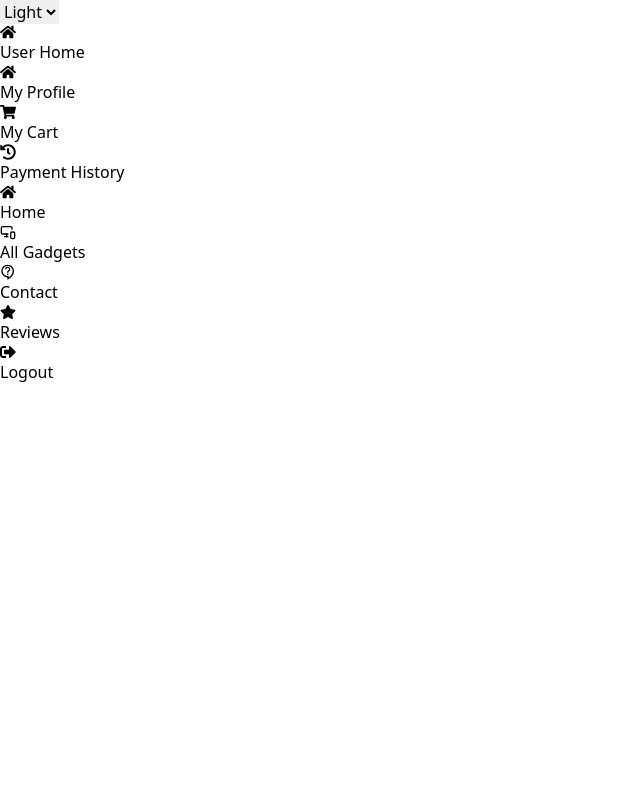
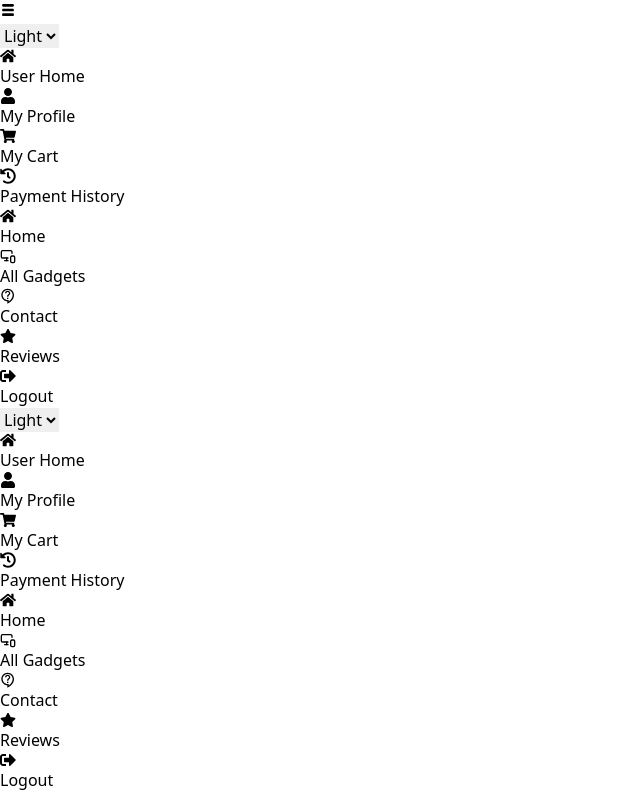
Before and after one commit to hasanredoy/E-commerce-Website-Client-Server-sides, a React (Vite) app in the folder client-side/basic--setup/: page /dashboard in a window 1280 px wide. Shown: the whole page, without its empty margins (0-640 px from the left). Built offline with nearby package versions, Linux system fonts and the light colour scheme; no server answers.

Commit message:
added user profile and user home

```diff
--- a/client-side/basic--setup/src/Layout/Dashboard.jsx
+++ b/client-side/basic--setup/src/Layout/Dashboard.jsx
@@ -1,9 +1,9 @@
-import { FaHistory, FaHome, FaMoon, FaShoppingCart, FaSignOutAlt, FaStar } from "react-icons/fa";
+import {FaHistory, FaHome, FaMoon, FaShoppingCart, FaSignOutAlt, FaStar, FaUser } from "react-icons/fa";
 import { NavLink, Outlet } from "react-router-dom";
 import './dashboard.css'
 import useCart from "../useCart/useCart";
 import { MdOutlineContactSupport } from "react-icons/md";
-
+import { TiThMenu } from "react-icons/ti";
 import { LuMonitorSmartphone } from "react-icons/lu";
 import useAuth from "../hooks/useAuth";
 import Swal from "sweetalert2";
@@ -13,6 +13,7 @@ import { IoSunnySharp } from "react-icons/io5";
 const Dashboard = () => {
   const {logOut}=useAuth()
   const [userCart,]=useCart()
+  const [menu , setMenu]=useState(false)
   const handleLogOut=()=>{
     Swal.fire({
       title: "Are you sure?",
@@ -60,7 +61,8 @@ const Dashboard = () => {
     <div className=" flex gap-10 container mx-auto">
 
       {/* sidebar */}
-      <div className=" w-[20%] min-h-screen  px-5 pt-4  bg-[#039396] ">
+       <button onClick={()=>setMenu(!menu)} className={`${theme==='light'?'text-black':'text-white'} z-50 lg:hidden text-2xl  absolute`}><TiThMenu></TiThMenu></button>
+      <div className={` ${menu?"block":'hidden'} absolute z-40 w-[50%] min-h-screen  px-5 pt-4  bg-[#039396] `}>
        <div className=" h-full flex max-h-screen flex-col justify-evenly">
        <div className=" flex-1">
 
@@ -89,7 +91,54 @@ const Dashboard = () => {
             </div>
           {/* user links */}
           <NavLink to={'/dashboard/userHome'} className={'flex items-center font-bold gap-2 text-white'}><FaHome></FaHome >User Home</NavLink>
-          <NavLink to={'/dashboard/userProfile'} className={'flex items-center font-bold gap-2 text-white my-3'}><FaHome></FaHome > My Profile</NavLink>
+          <NavLink to={'/dashboard/userProfile'} className={'flex items-center font-bold gap-2 text-white my-3'}><FaUser></FaUser > My Profile</NavLink>
+          <NavLink to={'/dashboard/myCart'} className={'flex items-center font-bold gap-2 my-3 text-white'}><FaShoppingCart></FaShoppingCart >My Cart <span>{userCart?.length}</span></NavLink>
+          <NavLink to={'/dashboard/paymentHistory'} className={'flex items-center font-bold gap-2 my-3 text-white'}> <FaHistory></FaHistory>Payment History</NavLink>
+
+        </div>
+        {/* static links  */}
+        <div className="divider"></div>
+        <div>
+
+
+          <NavLink to={'/'} className={'flex items-center font-bold gap-2 text-white'}><FaHome></FaHome > Home</NavLink>
+          <NavLink to={'/allGadgets'} className={'flex items-center font-bold gap-2 text-white my-3'}><LuMonitorSmartphone></LuMonitorSmartphone>All Gadgets</NavLink>
+          <NavLink to={'/contact'} className={'flex items-center font-bold gap-2 my-3 text-white'}><MdOutlineContactSupport></MdOutlineContactSupport >Contact</NavLink>
+          <NavLink to={'/reviews'} className={'flex items-center font-bold gap-2 my-3 text-white'}> <FaStar></FaStar>Reviews</NavLink>
+          <h3 onClick={handleLogOut}  className={' cursor-pointer flex items-center font-bold gap-2 my-3 text-white'}> <FaSignOutAlt></FaSignOutAlt>Logout</h3>
+        </div>
+       </div>
+      </div>
+      <div className={` hidden lg:block w-[20%] min-h-screen  px-5 pt-4  bg-[#039396] `}>
+       <div className=" h-full flex max-h-screen flex-col justify-evenly">
+       <div className=" flex-1">
+
+       <div
+              className={` text-white flex gap-2  items-center   p-2 border-b-2 border-[#15f7ce] mb-3 `}
+            >
+              <span className="  text-base lg:text-xl ">
+                {theme === "light" && (
+                  <IoSunnySharp className=""></IoSunnySharp>
+                )}
+                {theme === "dark" && <FaMoon></FaMoon>}
+              </span>
+              <select
+                className=" bg-[#039396] text-white font-bold outline-none border-0"
+                defaultValue={
+                  localStorage.getItem("theme")
+                    ? localStorage.getItem("theme")
+                    : "Theme"
+                }
+                onChange={handleTheme}
+                name="themeController"
+              >
+                <option value="light"> Light </option>
+                <option value="dark">Dark </option>
+              </select>
+            </div>
+          {/* user links */}
+          <NavLink to={'/dashboard/userHome'} className={'flex items-center font-bold gap-2 text-white'}><FaHome></FaHome >User Home</NavLink>
+          <NavLink to={'/dashboard/userProfile'} className={'flex items-center font-bold gap-2 text-white my-3'}><FaUser></FaUser > My Profile</NavLink>
           <NavLink to={'/dashboard/myCart'} className={'flex items-center font-bold gap-2 my-3 text-white'}><FaShoppingCart></FaShoppingCart >My Cart <span>{userCart?.length}</span></NavLink>
           <NavLink to={'/dashboard/paymentHistory'} className={'flex items-center font-bold gap-2 my-3 text-white'}> <FaHistory></FaHistory>Payment History</NavLink>
 
@@ -106,7 +155,7 @@ const Dashboard = () => {
         </div>
        </div>
       </div>
-      <div className=" w-[70%] ">
+      <div className=" w-full lg:w-[70%] ">
         <Outlet></Outlet>
       </div>
     </div>
--- a/client-side/basic--setup/src/components/nav/Navbar.jsx
+++ b/client-side/basic--setup/src/components/nav/Navbar.jsx
@@ -176,7 +176,7 @@ const Navbar = () => {
                 className="dropdown-content z-[50] menu p-2 shadow  rounded-box bg-slate-200 text-black py-5 space-y-4 -left-28 w-36"
               >
                 <Link
-                  to={'/dashboard'}
+                  to={'/dashboard/userHome'}
                   className="flex w-32 rounded-md border-b-4 border-l-4 p-2 border border-[#01a587] gap-2 justify-center items-center "
                 >
                   <MdDashboardCustomize className=" text-xl"></MdDashboardCustomize>
--- /dev/null
+++ b/client-side/basic--setup/src/pages/Dashboard/User/MyProfile/MyProfile.jsx
@@ -0,0 +1,67 @@
+import { FaEdit } from "react-icons/fa";
+import useAuth from "../../../../hooks/useAuth";
+import useFetch from "../../../../hooks/useFetch";
+import useFetchCommon from "../../../../hooks/useFetchCommon";
+import axios from "axios";
+const api_key= import.meta.env.VITE_IMAGE_HOSTING_API_KEY
+const api_url = `https://api.imgbb.com/1/upload?key=${api_key}`
+const MyProfile = () => {
+  const axiosCommon = useFetchCommon()
+  const {user}=useAuth()
+  const handleUpdateUserProfile= async(e)=>{
+    e.preventDefault()
+    const image = e.target.image.files[0]
+    const name = e.target.name.value
+    const email = e.target.email.value
+    const imageUrl = {image :image}
+    const uploadImage = await axios.post(api_url , image,{
+      headers:{
+        "content-type":"multipart/form-data"
+      }
+    })
+    console.log(uploadImage);
+
+  }
+  return (
+    <div>
+       <div className="  flex flex-col items-center my-10 justify-center">
+        <img className=" w-[300px] h-[300px] rounded-full border border-sky-600" src={user?.photoURL} alt="" />
+        <form onSubmit={handleUpdateUserProfile} className=" w-full flex gap-10 flex-col justify-center ">
+          <div className=" ">
+          <h1 className=" text-xl pb-3 font-bold">Change Profile Photo? </h1>
+            <input  className="   w-[97px] "  type="file" name="image" />
+          </div>
+
+            <div className="form-control">
+              <label className="label">
+                <span className=" text-2xl ">Name</span>
+              </label>
+              <input
+                type="text"
+               defaultValue={user?.displayName}
+                className="input input-bordered text-black bg-white  focus:outline-sky-200"
+                required
+                name="name"
+              />
+            </div>
+            <div className="form-control">
+              <label className="label">
+                <span className=" text-2xl ">Email </span>
+              </label>
+              <input
+                type="email"
+                defaultValue={user?.email}
+                className="input input-bordered text-black bg-white focus:outline-sky-200"
+                required
+                name="email"
+              />
+
+            </div>
+          <button className=" btn bg-[#04d9bd]">Update</button>
+          </form>
+       </div>
+    </div>
+  );
+};
+
+export default MyProfile;
--- /dev/null
+++ b/client-side/basic--setup/src/pages/Dashboard/User/UserHome/UserHome.jsx
@@ -0,0 +1,47 @@
+import { FaShoppingCart, FaStar } from "react-icons/fa";
+import useAuth from "../../../../hooks/useAuth";
+import { MdElectricRickshaw } from "react-icons/md";
+import useCart from "../../../../useCart/useCart";
+
+import { MdOutlinePayment } from "react-icons/md";
+import useFetch from "../../../../hooks/useFetch";
+import { useQuery } from "@tanstack/react-query";
+
+const UserHome = () => {
+  const {user}=useAuth()
+  const [cart,]=useCart()
+  const axiosHook = useFetch()
+  const { data: reviews = [] } = useQuery({
+    queryKey: ["reviews"],
+    queryFn: async () => {
+      const res = await axiosHook.get(`/reviews?email=${user?.email}`);
+      return res.data;
+    },
+  });
+  // console.log(reviews);
+  return (
+    <div>
+      <div>
+        <h4 className=" text-2xl lg:text-4xl text-center mt-5 font-bold">Welcome Back <span className=" text-[#19dbd8]">{user?.displayName}</span></h4>
+
+      </div>
+      <div className="flex flex-col md:flex-row my-5 ">
+        <div className=" flex items-center justify-center flex-col w-full lg:w-1/2 bg-[#FFEDD5] min-h-[400px]" >
+            <img className=" mb-5 w-52 rounded-full border-sky-500" src={user?.photoURL} alt="" />
+            <h5 className=" text-xl font-bold">{user?.displayName}</h5>
+        </div>
+        <hr />
+        <div className="flex items-center justify-center flex-col w-full lg:w-1/2 bg-[#cdffed] min-h-[400px] gap-5">
+          <h1 className=" text-2xl lg:text-4xl font-bold">Your Activities</h1>
+          <h4 className=" flex gap-2 items-center text-lg font-medium text-yellow-500"><MdElectricRickshaw></MdElectricRickshaw> Orders Deliver :3 </h4>
+          <h4 className=" flex gap-2 items-center text-lg font-medium text-green-400"><FaShoppingCart></FaShoppingCart> Cart : {cart?.length} </h4>
+          <h4 className=" flex gap-2 items-center text-lg font-medium text-orange-700"><FaStar></FaStar> Reviews : {reviews?.length}</h4>
+          <h4 className=" flex gap-2 items-center text-lg font-medium text-purple-700"><MdOutlinePayment></MdOutlinePayment> Payments : 3 </h4>
+
+        </div>
+      </div>
+    </div>
+  );
+};
+
+export default UserHome;
```
Also changed, not shown: client-side/basic--setup/src/main.jsx (+10 -0 lines), client-side/basic--setup/src/pages/Dashboard/User/MyCart/MyCart.jsx (+16 -12 lines), 1 other file (tests, documents, lock files or other folders).
